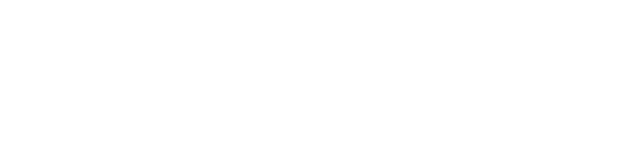
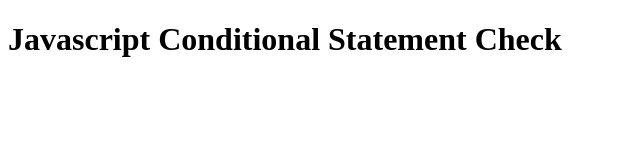
Before and after one commit to Jaberofficial/Batch-20-Class-18, a plain HTML site: page index.html in a window 1280 px wide. Shown: the whole page, without its empty margins (0-640 px from the left). Drawn offline with Linux system fonts and the light colour scheme.

Commit message:
Javascript Conditional Statement Intro

```diff
--- a/index.html
+++ b/index.html
@@ -6,7 +6,7 @@
     <title>Class-18 (Javascript- Conditions)</title>
 </head>
 <body>
-
+    <h1>Javascript Conditional Statement Check</h1>
 
 
 
```
